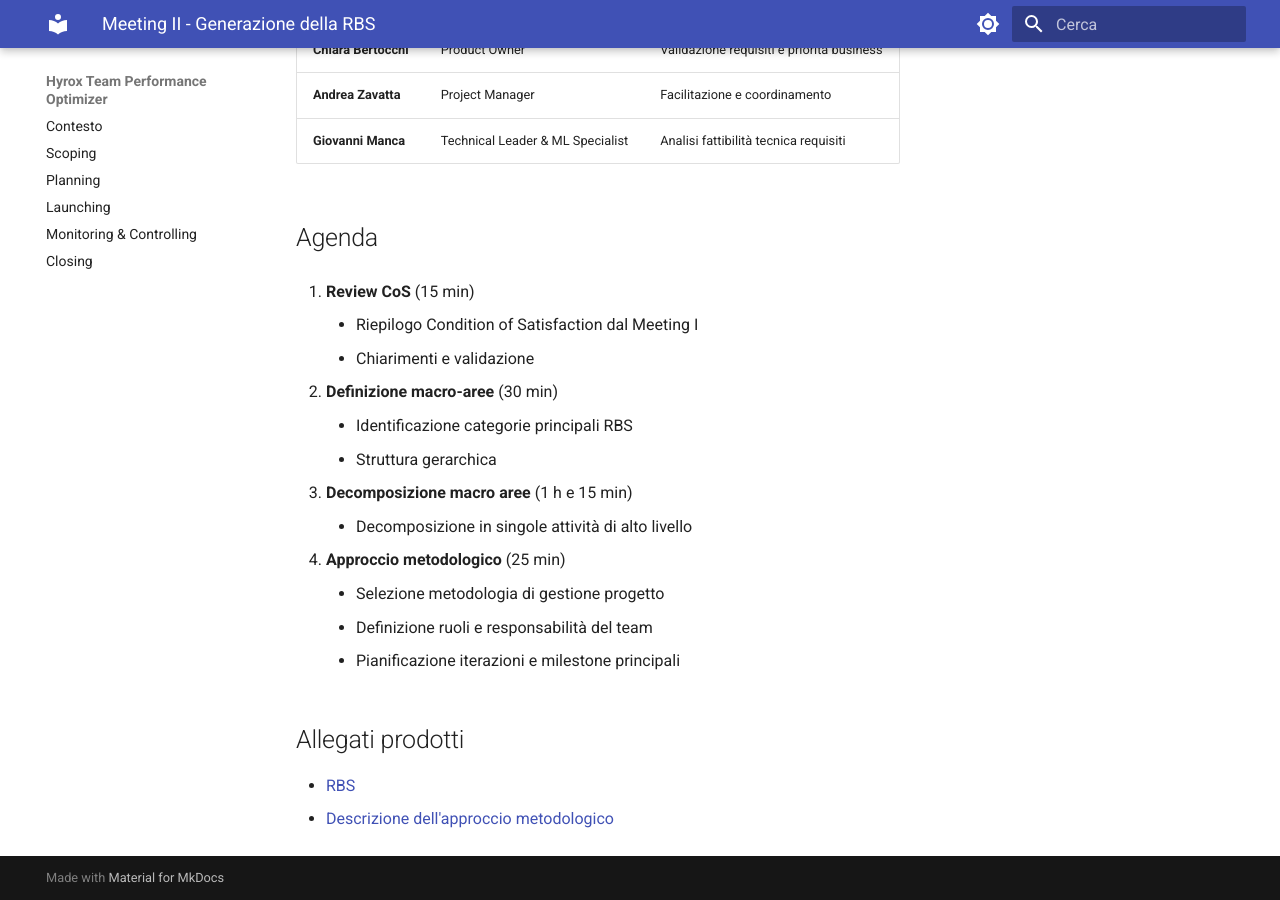
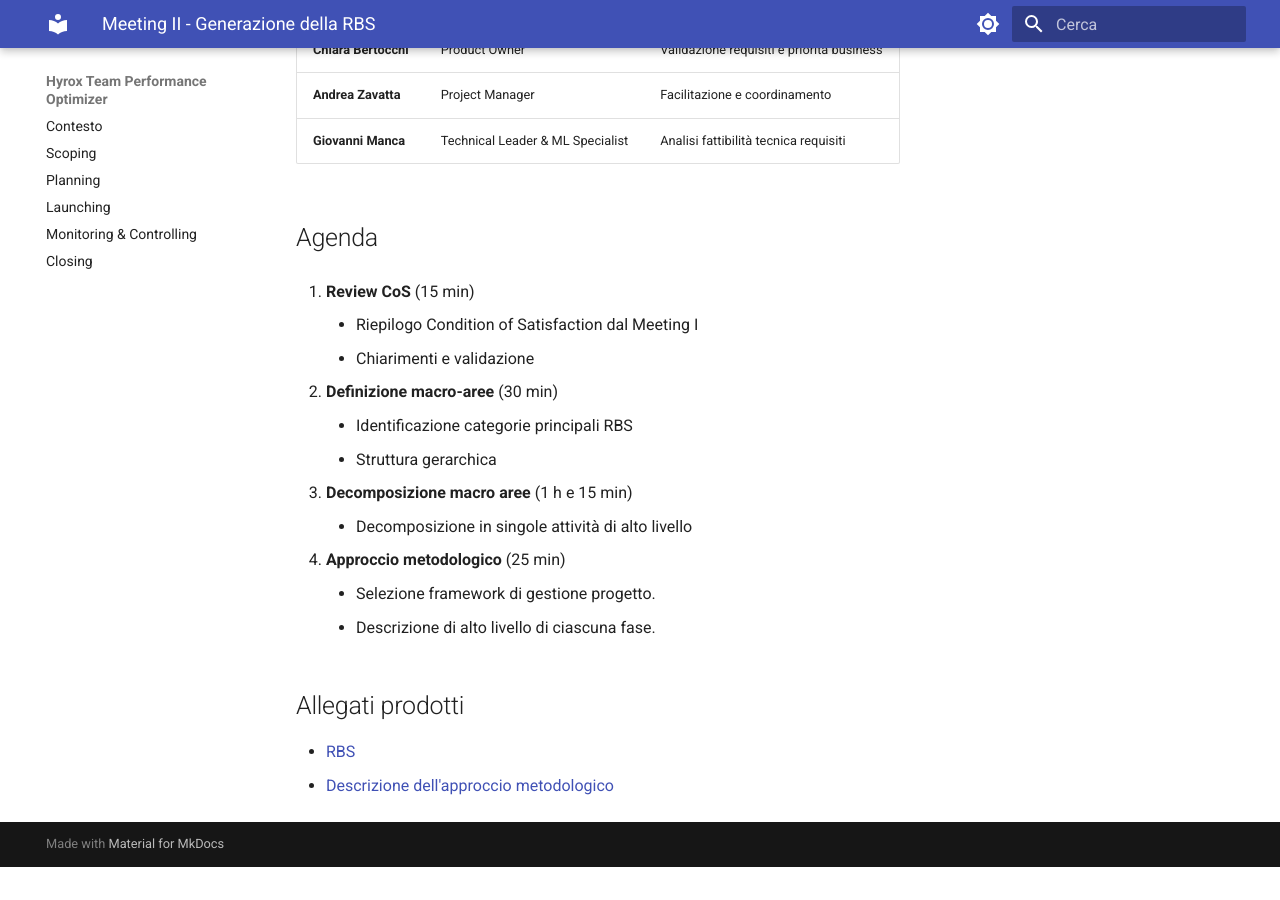
Before and after one commit to AndreaZavatta/Hyrox-Training-PM, an MkDocs documentation site: the page built from docs/allegati/meeting-2.md, in a window 1280 px wide and 900 px high, scrolled down 534 px. Built offline with MkDocs 1.6.1 and Material for MkDocs 9.7.7, drawn with Linux system fonts in a browser that asks for light colours; after the commit the page ends 1401 px from its top, so only the background shows below that.

Commit message:
add jira epic and storypoint and miro board for rbs and CoS

```diff
--- a/docs/allegati/meeting-2.md
+++ b/docs/allegati/meeting-2.md
@@ -28,9 +28,8 @@ Strutturare e organizzare i requisiti raccolti in una gerarchia chiara e complet
     - Decomposizione in singole attività di alto livello
 
 4. **Approccio metodologico** (25 min)
-    - Selezione metodologia di gestione progetto
-    - Definizione ruoli e responsabilità del team
-    - Pianificazione iterazioni e milestone principali
+    - Selezione framework di gestione progetto.
+    - Descrizione di alto livello di ciascuna fase.
 
 ## Allegati prodotti
 
```
